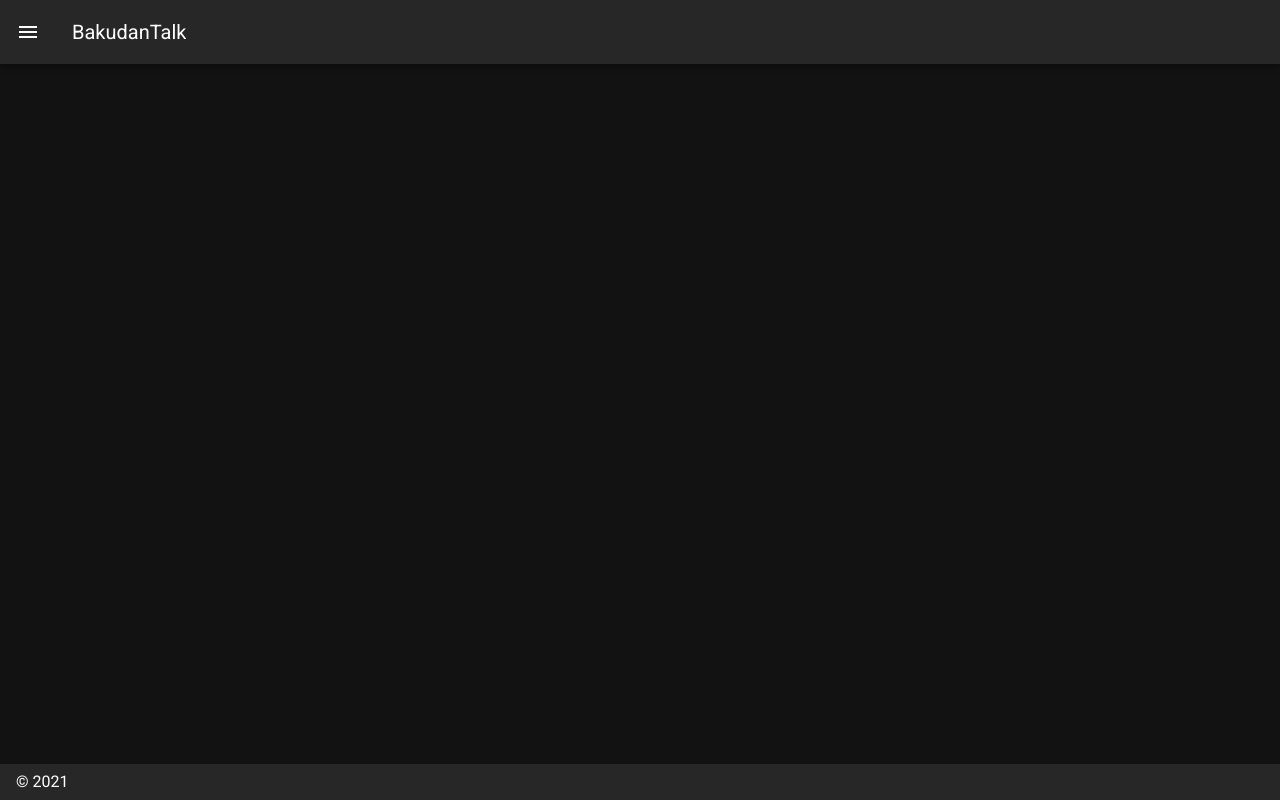
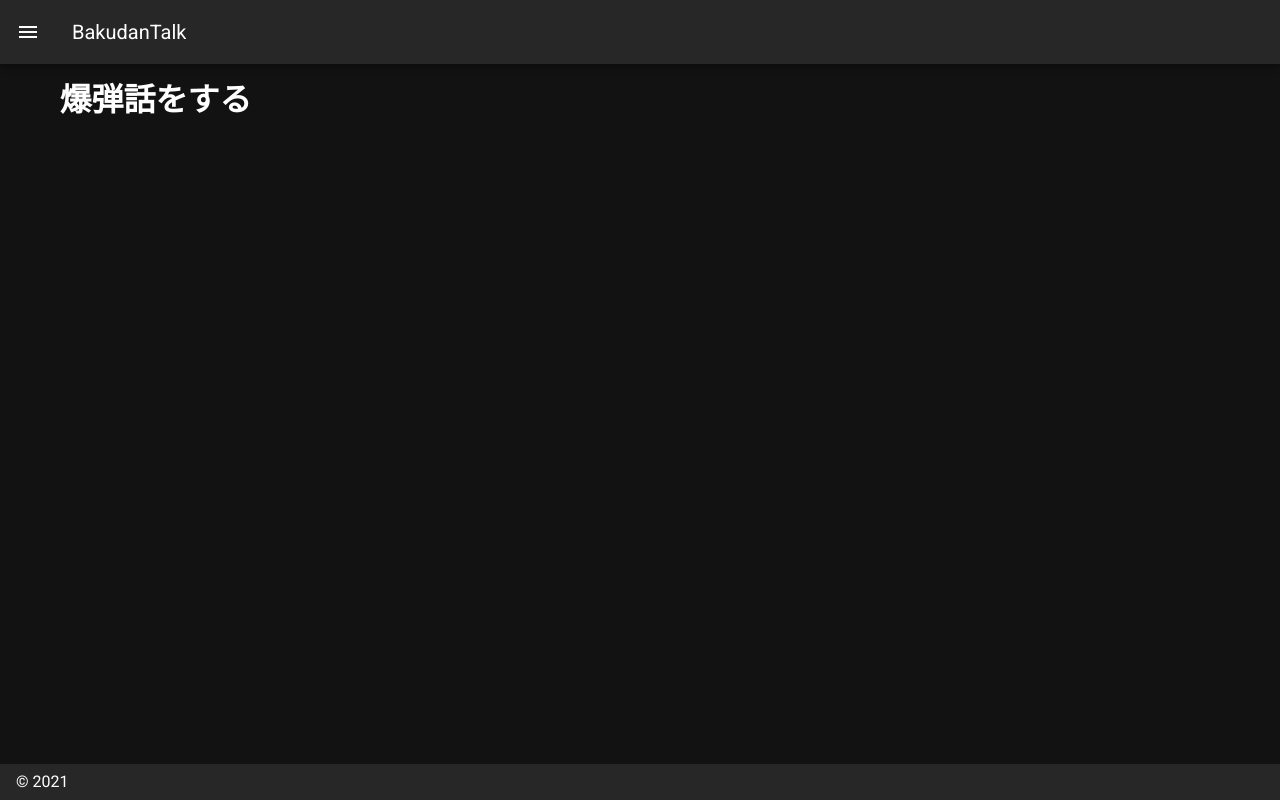
Before and after one commit to wkn816/BakudanTalk, a Nuxt app: page /lucky in a window 1280 px wide. Before the commit this address had no page. Built offline with nearby package versions, Linux system fonts and the light colour scheme.

Commit message:
update-新しいfile_name

```diff
--- /dev/null
+++ b/pages/lucky.vue
@@ -0,0 +1,21 @@
+<template>
+    <div>
+<h1>爆弾話をする</h1>
+        <!-- <img :src="image_src1" v-bind="attrs" v-on="on" class="button"> -->
+    </div>
+</template>
+
+<script>
+
+export default {
+  data() {
+    return {
+      // image_src: require("../assets/bakuhatsu.gif"),
+    };
+  },
+  components: {
+  },
+  module() {
+  }
+};
+</script>
```
